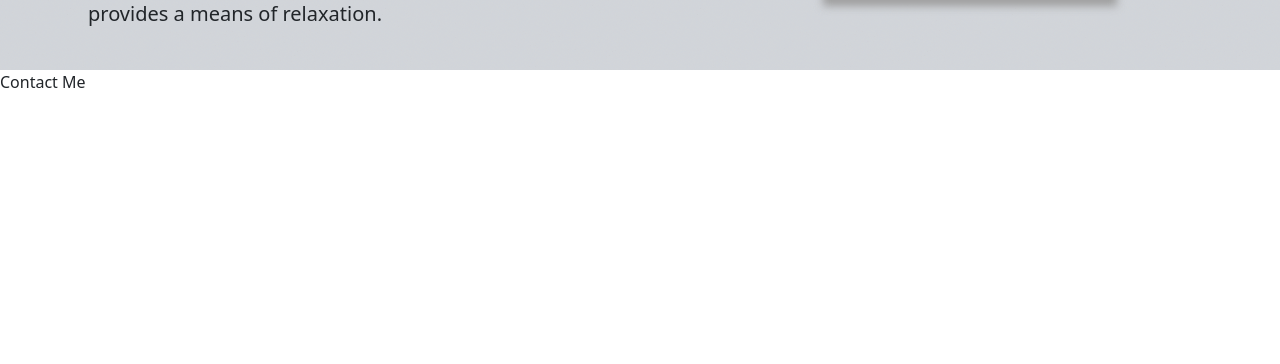
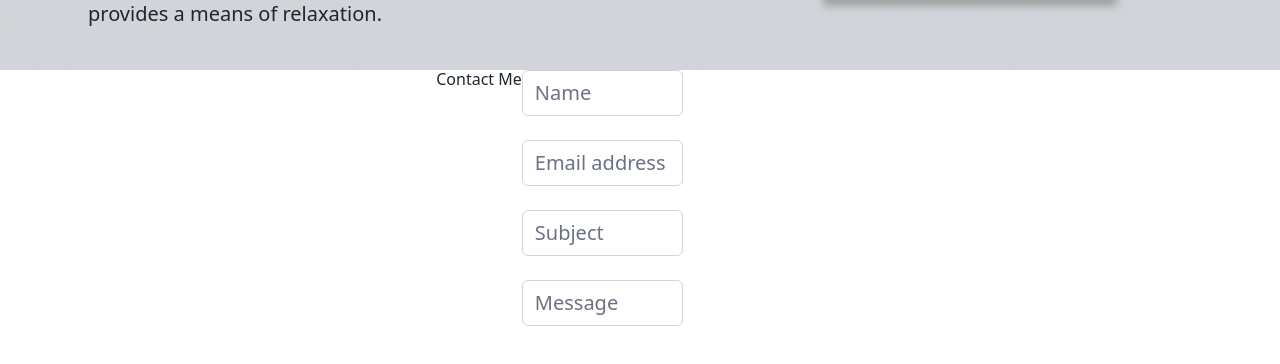
Before and after one commit to Gautam-04/React-portfolio, a React (Vite) app: page / in a window 1280 px wide. Shown: the part 838-1202 px from the top of the page. Before the commit the page ends 932 px from the top, so only its background shows below. Built offline with nearby package versions, Linux system fonts and the light colour scheme; grey boxes are pictures that could not be loaded.

Commit message:
Added contactme page form

```diff
--- a/package.json
+++ b/package.json
@@ -23,6 +23,7 @@
     "typewriter-effect": "^2.20.1"
   },
   "devDependencies": {
+    "@tailwindcss/forms": "^0.5.3",
     "@types/react": "^18.0.28",
     "@types/react-dom": "^18.0.11",
     "@vitejs/plugin-react": "^4.0.0",
--- a/src/components/Contactme.jsx
+++ b/src/components/Contactme.jsx
@@ -1,8 +1,46 @@
+import { Button } from "@mui/material";
 
 function Contactme() {
+  const handleSubmit = (e) => {
+    e.preventDefault(); // Prevents the form from submitting normally
+
+    // Your email sending logic goes here
+    // You can use a library like Nodemailer to send the email from a server-side environment
+
+    // For demonstration purposes, let's log a message to the console
+    console.log("Form submitted and email sent to raigautam2004@gmail.com");
+  };
+
   return (
-    <div>Contact Me</div>
-  )
+    <div className="flex justify-center">
+      <div>
+        <h1>Contact Me</h1>
+      </div>
+      <form onSubmit={handleSubmit}>
+        <input
+          type="text"
+          placeholder="Name"
+          className="w-[50%] mb-6 py-2 text-xl text-gray-700 bg-white border-gray-300 rounded transition ease-in-out  "
+        />
+        <input
+          type="email"
+          placeholder="Email address"
+          className="w-[50%]  mb-6 py-2 text-xl text-gray-700 bg-white border-gray-300 rounded transition ease-in-out flex flex-row "
+        />
+        <input
+          type="text"
+          placeholder="Subject"
+          className="w-[50%]  mb-6 py-2 text-xl text-gray-700 bg-white border-gray-300 rounded transition ease-in-out flex flex-row"
+        />
+        <input
+          type="text"
+          placeholder="Message"
+          className="w-[50%] mb-6 py-2 text-xl text-gray-700 bg-white border-gray-300 rounded transition ease-in-out flex flex-row"
+        />
+        <Button type="submit"/>
+      </form>
+    </div>
+  );
 }
 
-export default Contactme
+export default Contactme;
--- a/tailwind.config.js
+++ b/tailwind.config.js
@@ -8,5 +8,8 @@ export default {
       },
     },
   },
-  plugins: [],
+  plugins: [
+    // eslint-disable-next-line no-undef
+    require("@tailwindcss/forms"),
+  ],
 };
```
Also changed, not shown: 1 other file (tests, documents, lock files or other folders).
